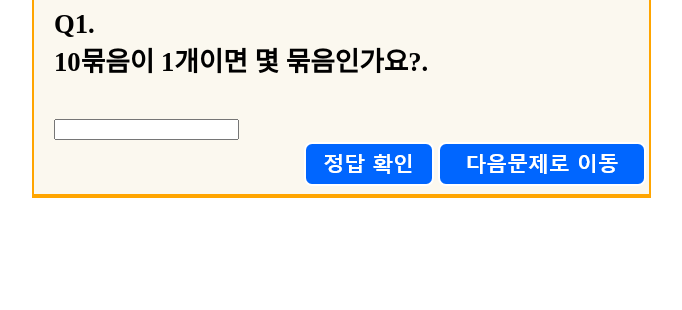
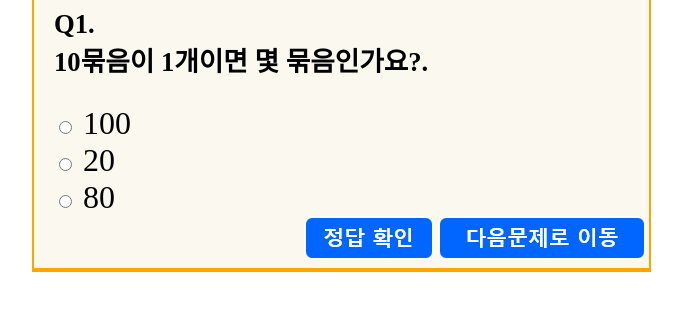
Before and after one commit to BaroSeumQuiz/BaroSeumQuiz56_5, a plain HTML site: page index.html in a window 1280 px wide. Shown: the part 304-614 px from the top of the page, without its empty margins (1-683 px from the left). Drawn offline with Linux system fonts and the light colour scheme; files whose address does not match are found by name.

Commit message:
Update index.html

```diff
--- a/index.html
+++ b/index.html
@@ -61,7 +61,15 @@
 </p>
 <form name="form11" style="margin-left:20px">
   <font size=6px; >
+  <!--
  <input type="text" name="quiz11" value=""><br>
+  <label><input type="radio" name="quiz1" value="v1"> 100</label></br>
+  <label><input type="radio" name="quiz1" value="v2"> 20</label><br>
+  <label><input type="radio" name="quiz1" value="v3"> 80</label><br>
+-->
+ <label><input type="radio" name="quiz1" value="v1"> 100</label></br>
+  <label><input type="radio" name="quiz1" value="v2"> 20</label><br>
+  <label><input type="radio" name="quiz1" value="v3"> 80</label><br>
  </font>
  <div id="checktrue11" style="margin:0px 0 0 0px; display:none;" >
    <img src="/BaroSeumQuiz_check/images/checktrue.png"/>
@@ -358,7 +366,8 @@
   function myFucntion11() {
 
    checkresult_set(11)
-   if(form11.quiz11.value=="10"){
+   //if(form1.quiz1[1].checked==true)
+   if(form1.quiz1[1].checked==true){
 
   checkresult_true(11);
    }else{
```
